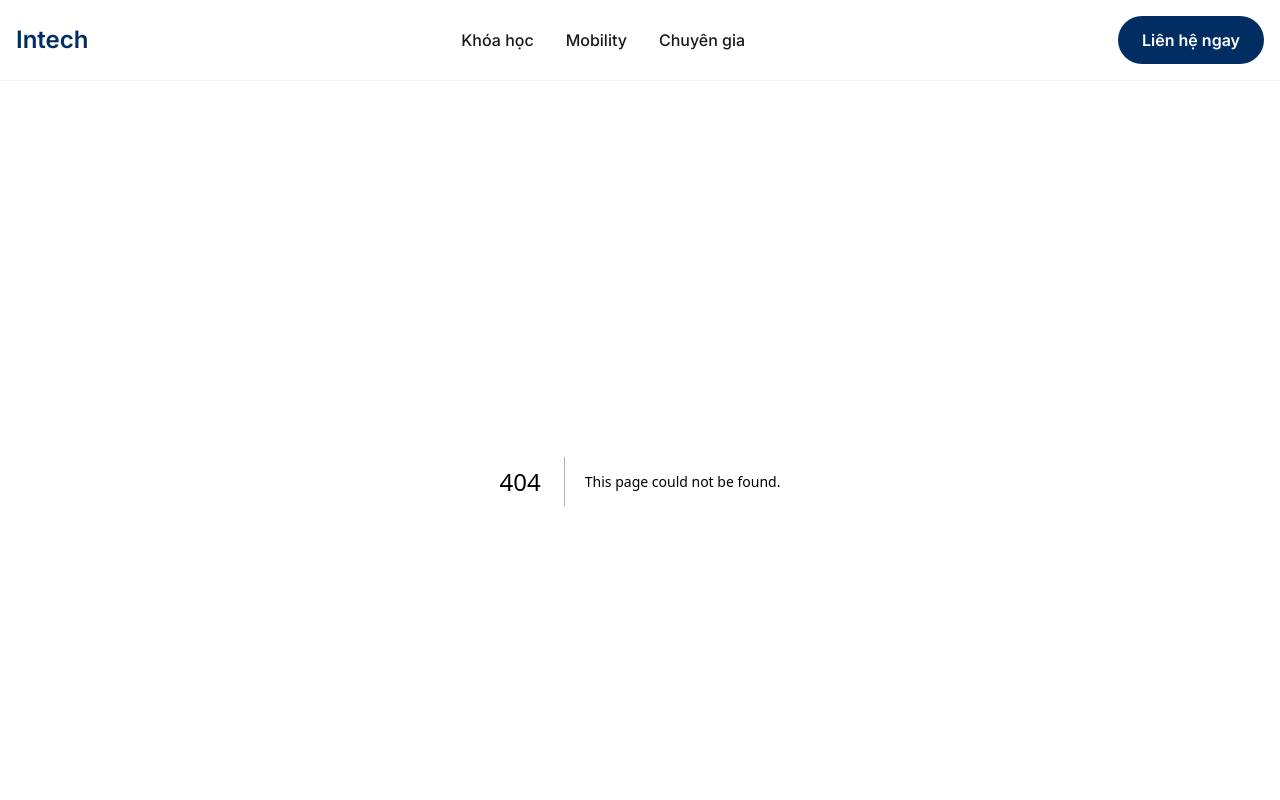
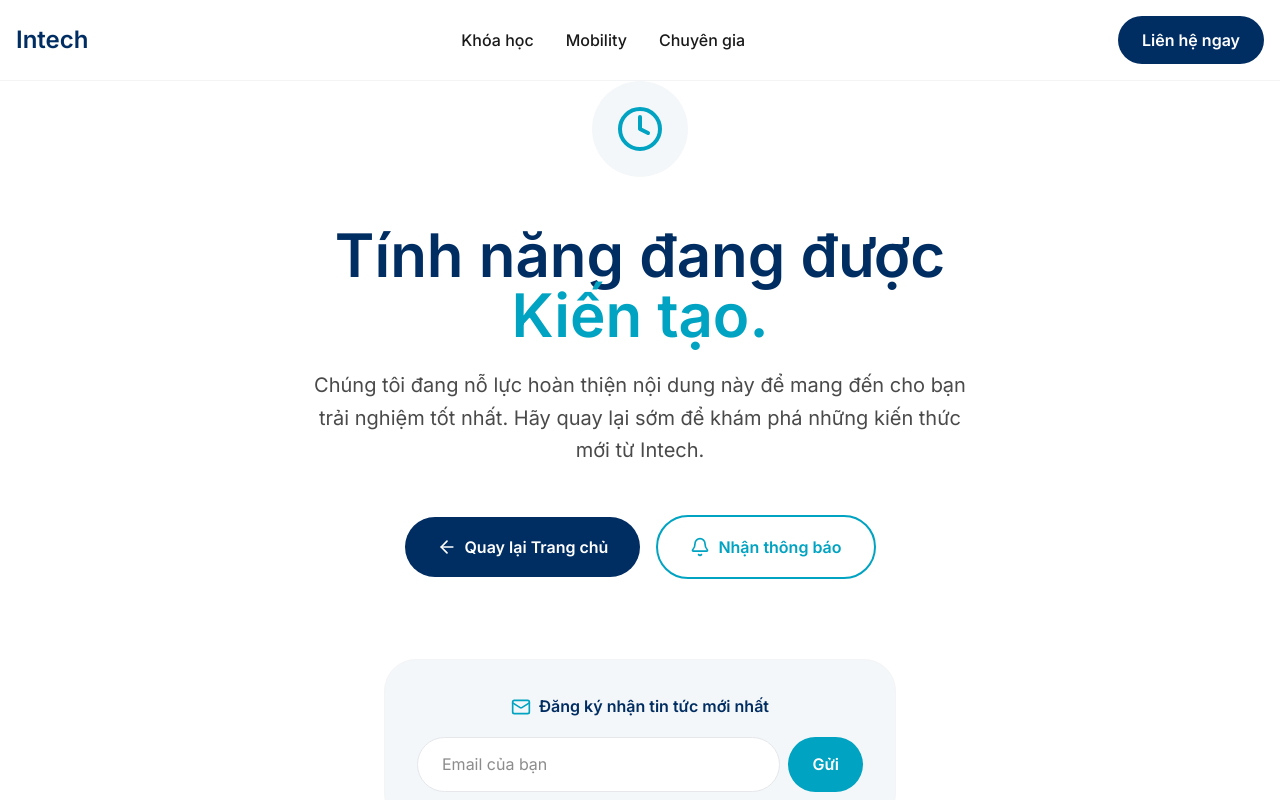
Before and after one commit to phuc-an-dev/Intech, a Next.js app: page /coming-soon in a window 1280 px wide. Before the commit this address had no page. Shown: the top 800 px of the page. Built offline with nearby package versions, Linux system fonts and the light colour scheme.

Commit message:
feat: add coming soon page and update unimplemented links

```diff
--- /dev/null
+++ b/src/app/coming-soon/page.tsx
@@ -0,0 +1,86 @@
+'use client'
+
+import Link from 'next/link'
+import { motion } from 'framer-motion'
+import { ArrowLeft, Clock, Mail, Bell } from 'lucide-react'
+
+export default function ComingSoon() {
+  return (
+    <div className="min-h-[80vh] flex items-center justify-center px-4">
+      <div className="max-w-3xl w-full text-center">
+        <motion.div
+          initial={{ opacity: 0, scale: 0.9 }}
+          animate={{ opacity: 1, scale: 1 }}
+          transition={{ duration: 0.5 }}
+          className="mb-12 inline-flex items-center justify-center w-24 h-24 bg-[#F4F7F9] rounded-full text-[#00A3C1]"
+        >
+          <Clock className="w-12 h-12" />
+        </motion.div>
+
+        <motion.h1
+          initial={{ opacity: 0, y: 20 }}
+          animate={{ opacity: 1, y: 0 }}
+          transition={{ delay: 0.2, duration: 0.5 }}
+          className="font-heading text-4xl md:text-6xl font-extrabold text-[#002D62] mb-6"
+        >
+          Tính năng đang được <br />
+          <span className="text-[#00A3C1]">Kiến tạo.</span>
+        </motion.h1>
+
+        <motion.p
+          initial={{ opacity: 0, y: 20 }}
+          animate={{ opacity: 1, y: 0 }}
+          transition={{ delay: 0.3, duration: 0.5 }}
+          className="text-[#4A4A4A] text-lg md:text-xl mb-12 max-w-2xl mx-auto leading-relaxed"
+        >
+          Chúng tôi đang nỗ lực hoàn thiện nội dung này để mang đến cho bạn trải nghiệm tốt nhất.
+          Hãy quay lại sớm để khám phá những kiến thức mới từ Intech.
+        </motion.p>
+
+        <motion.div
+          initial={{ opacity: 0, y: 20 }}
+          animate={{ opacity: 1, y: 0 }}
+          transition={{ delay: 0.4, duration: 0.5 }}
+          className="flex flex-col sm:flex-row gap-4 justify-center items-center"
+        >
+          <Link
+            href="/"
+            className="flex items-center justify-center gap-2 bg-[#002D62] text-white px-8 py-4 rounded-full font-bold hover:bg-[#001f44] transition-all transform hover:scale-105"
+          >
+            <ArrowLeft className="w-5 h-5" />
+            Quay lại Trang chủ
+          </Link>
+          <button
+            className="flex items-center justify-center gap-2 bg-transparent border-2 border-[#00A3C1] text-[#00A3C1] px-8 py-4 rounded-full font-bold hover:bg-[#00A3C1] hover:text-white transition-all transform hover:scale-105"
+          >
+            <Bell className="w-5 h-5" />
+            Nhận thông báo
+          </button>
+        </motion.div>
+
+        {/* Subscribe Section (Simple) */}
+        <motion.div
+          initial={{ opacity: 0 }}
+          animate={{ opacity: 1 }}
+          transition={{ delay: 0.6, duration: 0.8 }}
+          className="mt-20 p-8 bg-[#F4F7F9] rounded-[32px] border border-gray-100 max-w-lg mx-auto"
+        >
+          <h3 className="font-bold text-[#002D62] mb-4 flex items-center justify-center gap-2">
+            <Mail className="w-5 h-5 text-[#00A3C1]" />
+            Đăng ký nhận tin tức mới nhất
+          </h3>
+          <div className="flex flex-col sm:flex-row gap-2">
+            <input
+              type="email"
+              placeholder="Email của bạn"
+              className="flex-1 px-6 py-3 rounded-full border border-gray-200 focus:outline-none focus:ring-2 focus:ring-[#00A3C1] bg-white"
+            />
+            <button className="bg-[#00A3C1] text-white px-6 py-3 rounded-full font-bold hover:bg-[#008ba5] transition-colors">
+              Gửi
+            </button>
+          </div>
+        </motion.div>
+      </div>
+    </div>
+  )
+}
--- a/src/app/layout.tsx
+++ b/src/app/layout.tsx
@@ -35,9 +35,9 @@ export default function RootLayout({
               Intech
             </Link>
             <nav className="hidden md:flex gap-8">
-              <Link href="/courses" className="font-medium text-[#1A1A1A] hover:text-[#00A3C1] transition-colors">Khóa học</Link>
-              <Link href="/mobility" className="font-medium text-[#1A1A1A] hover:text-[#00A3C1] transition-colors">Mobility</Link>
-              <Link href="/consultant" className="font-medium text-[#1A1A1A] hover:text-[#00A3C1] transition-colors">Chuyên gia</Link>
+              <Link href="/coming-soon" className="font-medium text-[#1A1A1A] hover:text-[#00A3C1] transition-colors">Khóa học</Link>
+              <Link href="/coming-soon" className="font-medium text-[#1A1A1A] hover:text-[#00A3C1] transition-colors">Mobility</Link>
+              <Link href="/coming-soon" className="font-medium text-[#1A1A1A] hover:text-[#00A3C1] transition-colors">Chuyên gia</Link>
             </nav>
             <div className="flex items-center gap-4">
               <Link href="/contact" className="hidden md:inline-flex bg-[#002D62] text-white px-6 py-2.5 rounded-full font-semibold hover:bg-[#001f44] transition-colors">
@@ -64,9 +64,9 @@ export default function RootLayout({
             <div>
               <h3 className="font-bold text-lg mb-4 text-[#00A3C1]">Khám phá</h3>
               <ul className="space-y-3 text-[#F4F7F9]/80">
-                <li><Link href="/courses" className="hover:text-white transition-colors">Khóa học</Link></li>
-                <li><Link href="/mobility" className="hover:text-white transition-colors">Student Mobility</Link></li>
-                <li><Link href="/consultant" className="hover:text-white transition-colors">Chuyên gia</Link></li>
+                <li><Link href="/coming-soon" className="hover:text-white transition-colors">Khóa học</Link></li>
+                <li><Link href="/coming-soon" className="hover:text-white transition-colors">Student Mobility</Link></li>
+                <li><Link href="/coming-soon" className="hover:text-white transition-colors">Chuyên gia</Link></li>
               </ul>
             </div>
             <div>
--- a/src/app/page.tsx
+++ b/src/app/page.tsx
@@ -66,7 +66,7 @@ export default function Home() {
             className="flex flex-col sm:flex-row gap-5 w-full sm:w-auto justify-center"
           >
             <Link
-              href="/courses"
+              href="/coming-soon"
               className="flex items-center justify-center gap-3 bg-[#002D62] text-white px-10 py-5 rounded-full font-bold text-lg hover:bg-[#001f44] transition-all transform hover:scale-105"
             >
               Khám phá khóa học
@@ -256,7 +256,7 @@ export default function Home() {
               Đừng bỏ lỡ cơ hội trở thành một phần của cộng đồng học thuật hiện đại và năng động.
             </p>
             <Link
-              href="/register"
+              href="/coming-soon"
               className="inline-flex items-center justify-center gap-3 bg-white text-[#00A3C1] px-12 py-5 rounded-full font-bold text-xl hover:bg-[#F4F7F9] transition-all transform hover:scale-105"
             >
               Đăng ký ngay
```
Also changed, not shown: 1 other file (tests, documents, lock files or other folders).
